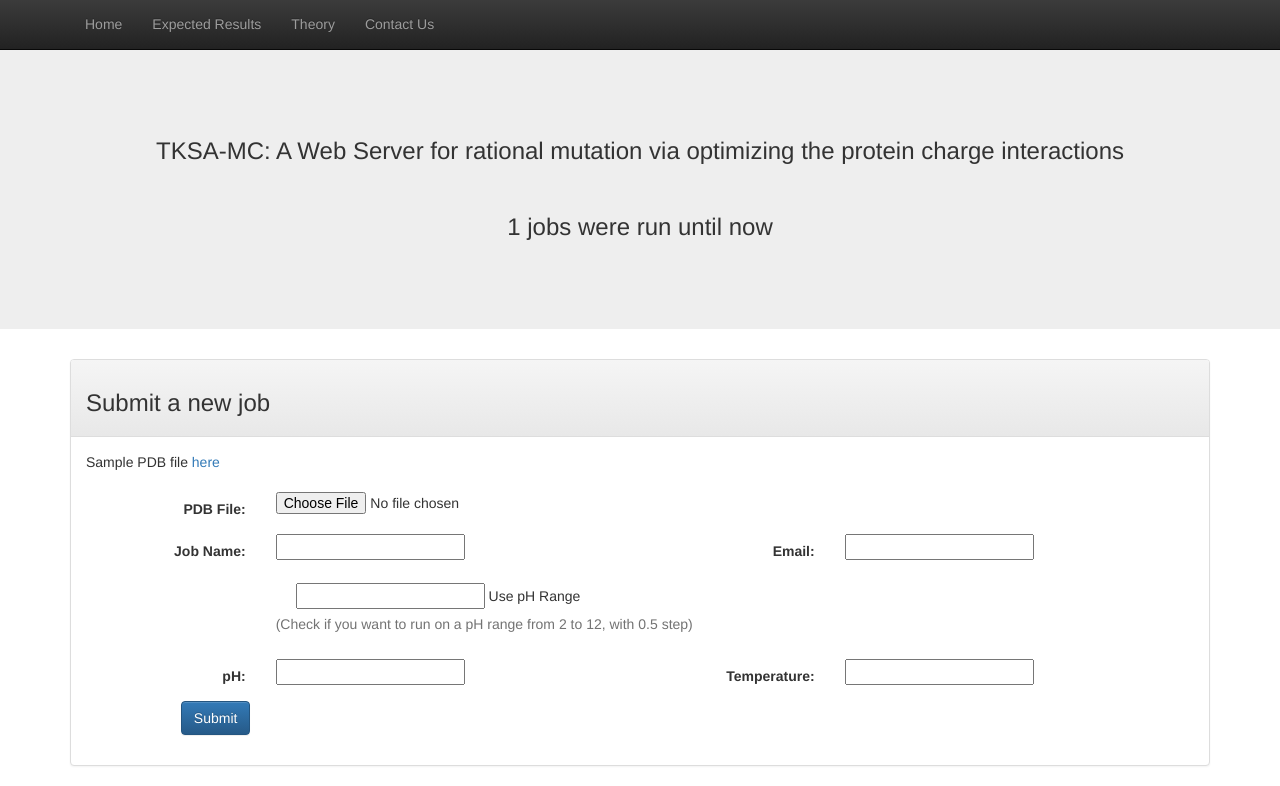
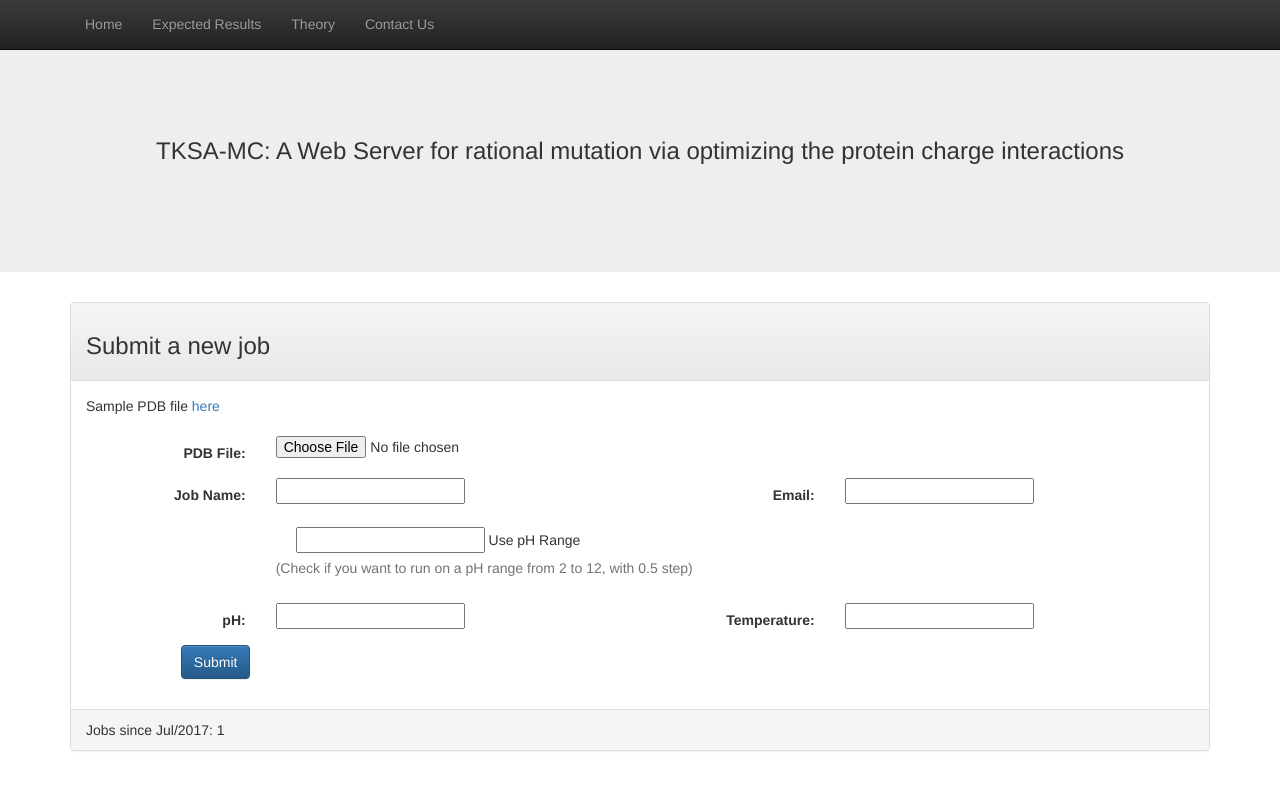
Before and after one commit to brunorf/tksamc_web, a Django app: template main/templates/main/index.html in a window 1280 px wide. Shown: the part 131-917 px from the top of the page. After the commit the page ends 882 px from the top, so only its background shows below. Run offline with Django 3.2, Linux system fonts and the light colour scheme; the template is opened without the code that fills it: most values are stand-ins (such as "Sample title", 1, 10 or a date in 2020); form fields are guessed from the names that the template uses; some libraries are stand-ins or nearby versions.

Commit message:
Mudança do contador para o rodapé

```diff
--- a/main/templates/main/index.html
+++ b/main/templates/main/index.html
@@ -7,7 +7,6 @@
     <div class="page-header text-center">
         <h3>TKSA-MC: A Web Server for rational mutation via optimizing the protein charge interactions</h3>
         <br/>
-        <h3>{{ jobs_count }} jobs were run until now</h3>
     </div>
 </div>
 
@@ -63,6 +62,9 @@
                     </div>
                 </form>
             </div>
+            <div class="panel-footer">
+            Jobs since Jul/2017: {{ jobs_count }}
+            </div>
         </div>
 </div>
 {% endblock %}
```
